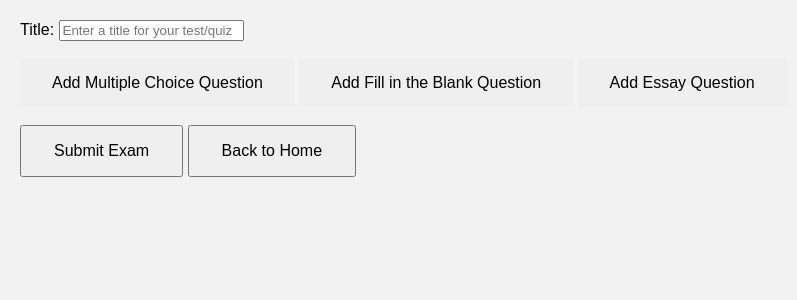
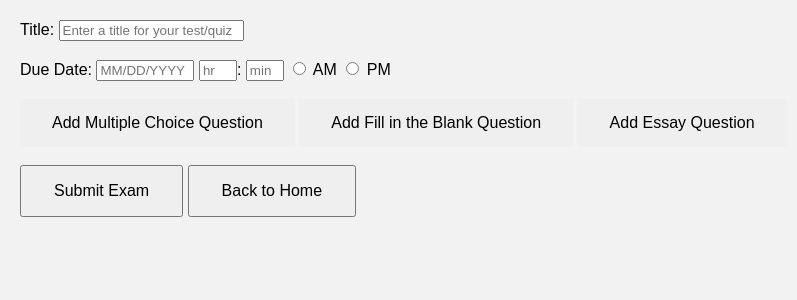
Before and after one commit to pwnedmk/Education-System, a PHP site: page /exam.html in a window 1280 px wide. Shown: the top 300 px of the page, without its empty margins (0-797 px from the left). Run offline with PHP 8.4, Linux system fonts and the light colour scheme.

Commit message:
Added due date to exam creation

```diff
--- a/exam.html
+++ b/exam.html
@@ -8,6 +8,15 @@
 <body>
     <label for="addTitle">Title: </label>
     <input type="text" id="addTitle" name="examTitle" placeholder="Enter a title for your test/quiz">
+    <br><br>
+    <label for="date">Due Date: </label>
+    <input type="text" id="date" class="date" name="examDueDate" placeholder="MM/DD/YYYY">
+    <input type="text" id="dueHour" class="dateTime" name="examDueHour" placeholder="hr">:
+    <input type="text" id="dueMin" class="dateTime" name="examDueMinute" placeholder="min">
+    <input type="radio" id="am" name="ampm" value="AM">
+    <label for="am">AM</label>
+    <input type="radio" id="pm" name="ampm" value="PM">
+    <label for="pm">PM</label>
     <br><br>
     <button class="addQs" id="addMC">Add Multiple Choice Question</button>
     <button class="addQs" id="addFIB">Add Fill in the Blank Question</button>
--- a/exam.js
+++ b/exam.js
@@ -29,10 +29,25 @@ document.getElementById("submitE").addEventListener("click", function() {
     var qContainer = document.getElementById("qContainer");
     var responsestxt = qContainer.querySelectorAll("input[type='text']");
     var title = document.getElementById("addTitle").value;
-    if (title == ""){
+    var date = document.getElementById("date").value;
+    console.log(date);
+    var parsedDate = parseDate(date);
+    console.log(parsedDate);
+    var timeHR = document.getElementById("dueHour").value;
+    var timeMIN = document.getElementById("dueMin").value;
+    var ampm = document.getElementsByName("ampm");
+    if (parsedDate == "" || timeHR == "" || timeMIN == ""){
+        alert("Please enter a due date/time");
+    }
+    else if (title == ""){
         alert("Please enter a title");
     }
     else{
+        ampm.forEach(function(ampm){
+            if (ampm.checked){
+                formData.append(ampm.name, ampm.value);
+            }
+        });
         responsestxt.forEach(function(response){
             formData.append(response.name, response.value);
         })
@@ -41,16 +56,18 @@ document.getElementById("submitE").addEventListener("click", function() {
             formData.append(radio.name, radio.value);
         });
         formData.append('index', index);
-
         formData.append('title', title);
+        formData.append('date', parsedDate);
+        formData.append('dueHour', timeHR);
+        formData.append('dueMin', timeMIN);
         var xhr = new XMLHttpRequest();
         xhr.open("POST", "submitexam.php", true);
         xhr.onreadystatechange = function() {
             if (xhr.readyState === XMLHttpRequest.DONE && xhr.status === 200) {
                 // send to home or pop up box
-                //document.getElementById("error").insertAdjacentHTML("beforeend", xhr.responseText);
-                alert("Test/quiz Submitted");
-                window.location.href = "/education/teacher_page.php";
+                document.getElementById("error").insertAdjacentHTML("beforeend", xhr.responseText);
+                //alert("Test/quiz Submitted");
+                //window.location.href = "/edusys4/teacher_page.php";
             }
         };
         xhr.send(formData);
@@ -64,6 +81,16 @@ function DelQ(index1) {
 }
 document.getElementById("home").addEventListener("click", function (){
     if (confirm("Are you sure you want to go back?\nYou will lose all progress on this quiz") == true){
-        window.location.href = "/education/teacher_page.php"
+        window.location.href = "/edusys4/teacher_page.php"
     }
-})
+});
+function parseDate(date){
+    var parsedDate = date.split("/");
+    var fullDate = "";
+    fullDate += parsedDate[2];
+    fullDate += "-";
+    fullDate += parsedDate[0];
+    fullDate += "-";
+    fullDate += parsedDate[1];
+    return fullDate;
+}
--- a/examCreation.css
+++ b/examCreation.css
@@ -55,3 +55,9 @@ body {
 .Del:hover {
     background-color: #8f0000b0;
 }
+.dateTime {
+    width: 30px;
+}
+.date {
+    width: 90px;
+}
```
Also changed, not shown: submitexam.php (+10 -1 lines).
